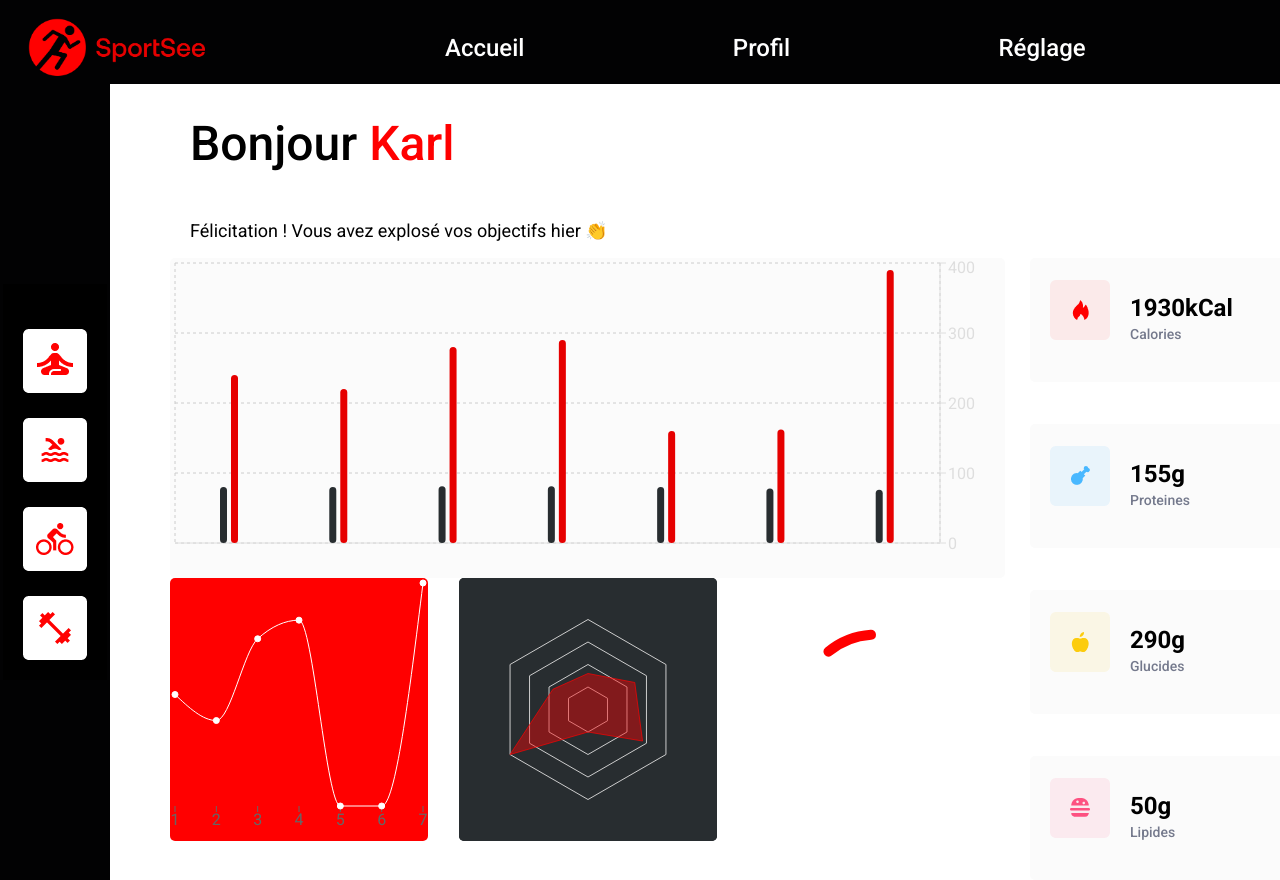
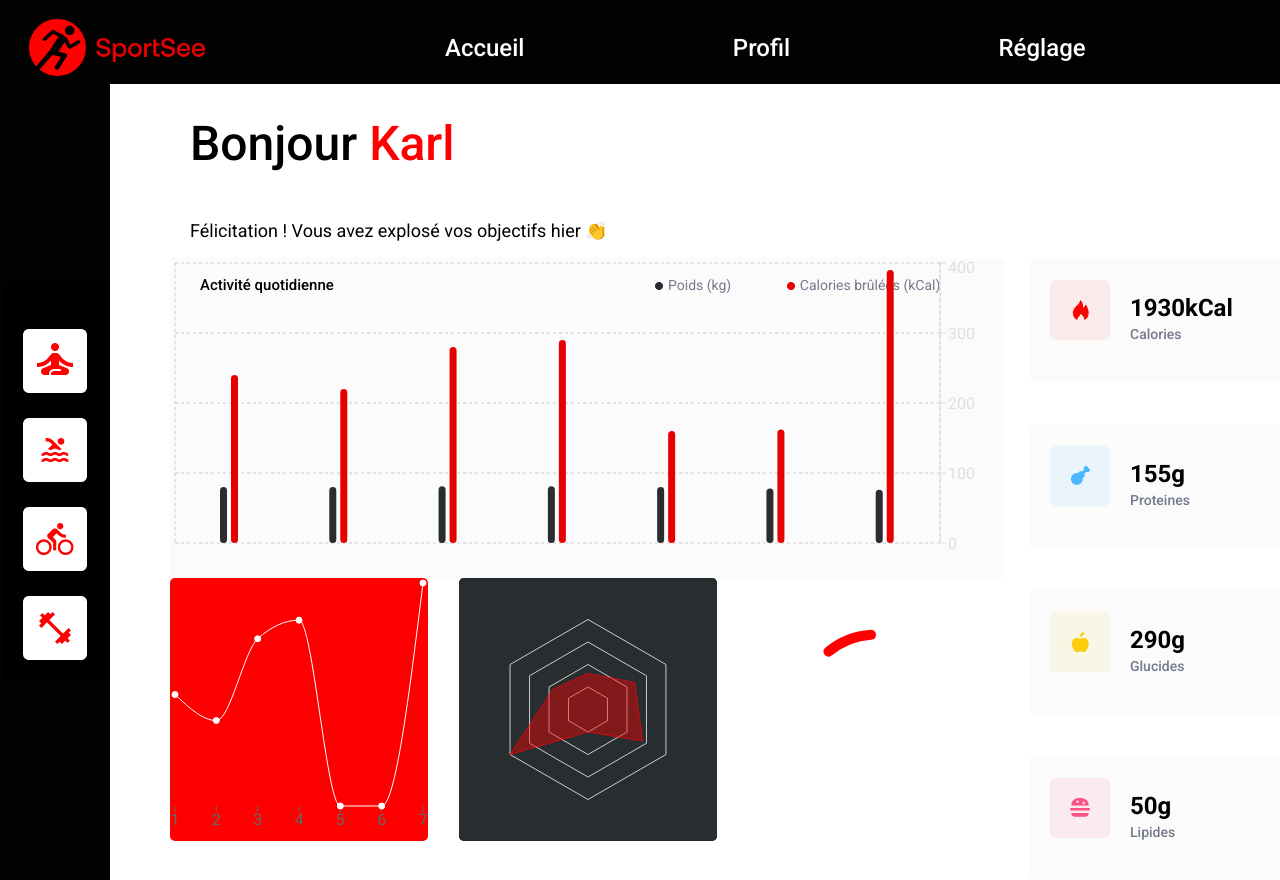
Before and after one commit to ekeyangwen/ElisaKaba-P12-12042022, a React (Create React App) app: page /user/12 in a window 1280 px wide. Shown: the top 880 px of the page. Built offline with nearby package versions, Linux system fonts and the light colour scheme; a web font is replaced by a local one.

Commit message:
CSS sur grafiks

```diff
--- a/src/Components/GrafikBar.js
+++ b/src/Components/GrafikBar.js
@@ -11,29 +11,58 @@ import {
 
 const GrafikBar = ({ activity }) => {
   const maDate = [
-    { date1: new Date("2020-07-01") },
-    { date2: new Date("2020-07-02") },
-    { date3: new Date("2020-07-03") },
-    { date4: new Date("2020-07-04") },
+    { id: 1, date: new Date("2020-07-01") },
+    { id: 2, date: new Date("2020-07-02") },
+    { id: 3, date: new Date("2020-07-03") },
+    { id: 4, date: new Date("2020-07-04") },
+    { id: 5, date: new Date("2020-07-05") },
+    { id: 6, date: new Date("2020-07-06") },
+    { id: 7, date: new Date("2020-07-07") },
   ];
-  console.log(maDate);
-  // console.log(activity.sessions.kilogram);
 
-  // const newDate = maDate.toLocaleDateString("fr");
-  // console.log(newDate);
+  // const dayNumber = Object.values(maDate).map((date) => {
+  //   console.log(date);
+  //   const number = date.id;
+  //   console.log(number);
+  //   return number;
+  // });
+
+  // const grafikNumber = Object.values(dayNumber);
+  // // const newDate = maDate.toLocaleDateString("fr");
+  // console.log(grafikNumber);
 
   return (
     <div className="bar">
+      <div className="legend">
+        <p className="dayActivity">Activité quotidienne</p>{" "}
+        <div className="weightAndCalorie">
+          <p className="weight">
+            <span className="weightPoint">
+              <img
+                className="blackOval"
+                src="../../../img/blackOval.png"
+                alt="Black Point"
+              ></img>
+            </span>
+            Poids (kg)
+          </p>
+          <p className="calorie">
+            {" "}
+            <span className="caloriePoint">
+              <img
+                className="redOval"
+                src="../../../img/redOval.png"
+                alt="Red Point"
+              ></img>
+            </span>
+            Calories brûlées (kCal)
+          </p>
+        </div>
+      </div>
       <ResponsiveContainer width="100%" height="100%">
         <BarChart width={500} height={300} data={activity.sessions}>
           <CartesianGrid strokeDasharray="3 3" />
-          <XAxis
-            dataKey="day"
-            tick={false}
-            stroke="#DEDEDE"
-
-            // tickFormatter={}
-          />
+          <XAxis data={maDate} dataKey="id" tick={false} stroke="#fffff" />
           <YAxis
             hide={false}
             orientation="right"
--- a/src/Components/UserInfosPage.js
+++ b/src/Components/UserInfosPage.js
@@ -6,16 +6,16 @@ import { useContext, useState } from "react";
 
 const UserInfosPage = () => {
   function SrcChoice() {
-    const { src, updateSrc } = useContext(SrcContext);
+    const { updateSrc, setUpdateSrc } = useContext(SrcContext);
 
     const handleChange = (event) => {
       const value = event.currentTarget.value;
-      updateSrc(value);
+      setUpdateSrc(value);
       console.log("Source Modifiée");
     };
 
     return (
-      <select name="src" defaultValue={src} onChange={handleChange}>
+      <select name="src" defaultValue={updateSrc} onChange={handleChange}>
         <option value="mock">mock</option>
         <option value="api">API</option>
       </select>
@@ -27,7 +27,7 @@ const UserInfosPage = () => {
       <div className="homeBtn">
         {userList.map((user) => (
           <NavLink to={`user/${user.id}`} key={user.id} className="getUser">
-            <button className="mock" key={user.id}>
+            <button className="dashboardBtn" key={user.id}>
               user {user.id} switch mode
             </button>
           </NavLink>
@@ -41,7 +41,7 @@ const UserInfosPage = () => {
 
   const contextValue = {
     src,
-    updateSrc: setSrc,
+    setUpdateSrc: setSrc,
   };
 
   return (
--- a/src/styles/components/_grafiks.scss
+++ b/src/styles/components/_grafiks.scss
@@ -37,5 +37,38 @@
     width: 835px;
     background: #fbfbfb;
     border-radius: 5px;
+    .legend {
+      display: flex;
+      position: absolute;
+      justify-content: space-between;
+      align-items: center;
+      width: 775px;
+    }
+    .dayActivity {
+      font-family: Roboto;
+      font-size: 15px;
+      font-weight: 500;
+      line-height: 24px;
+      margin-left: 30px;
+    }
+    .weightAndCalorie {
+      display: flex;
+      width: 290px;
+    }
+    .weight,
+    .calorie {
+      display: flex;
+      width: 150px;
+      color: #74798c;
+      font-family: "Roboto";
+      font-size: 14px;
+    }
+    .calorie {
+      width: 180px;
+    }
+    .blackOval,
+    .redOval {
+      margin-right: 5px;
+    }
   }
 }
```
Also changed, not shown: public/img/blackOval.png (added), public/img/redOval.png (added).
